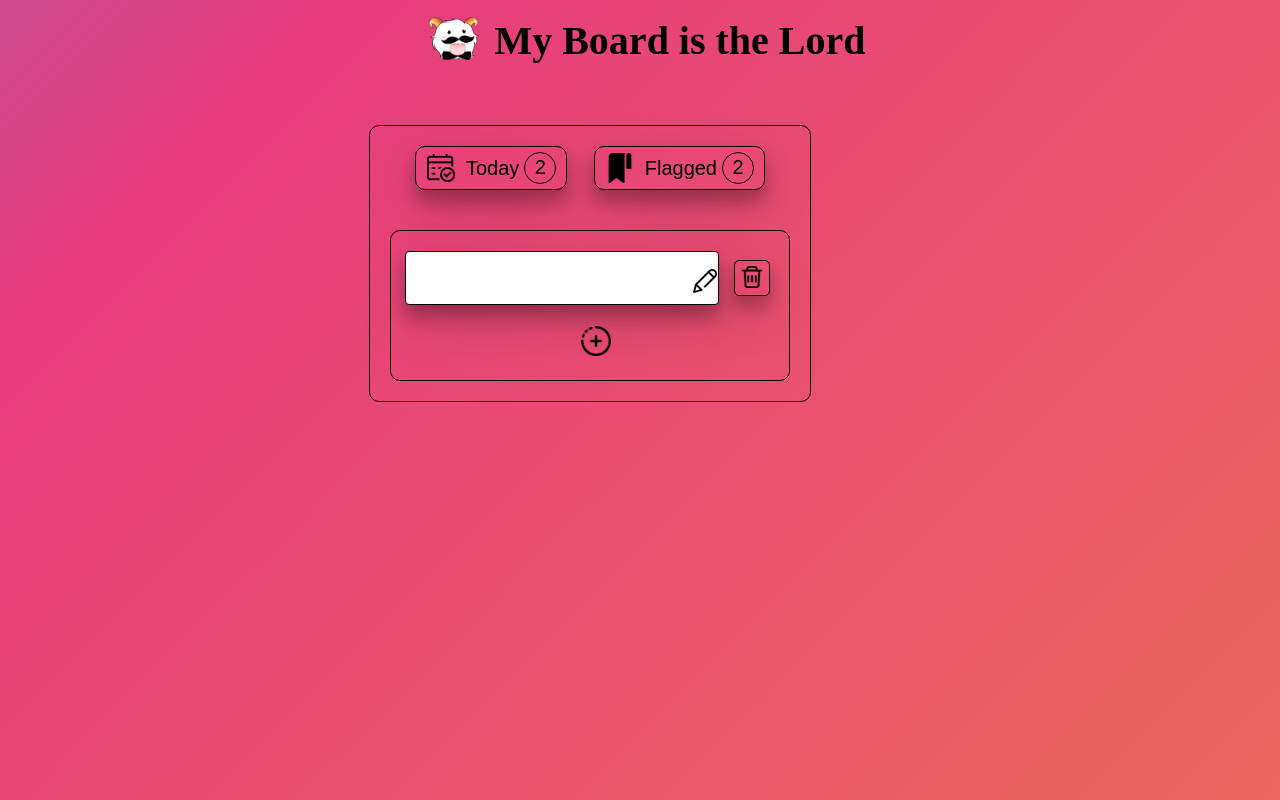
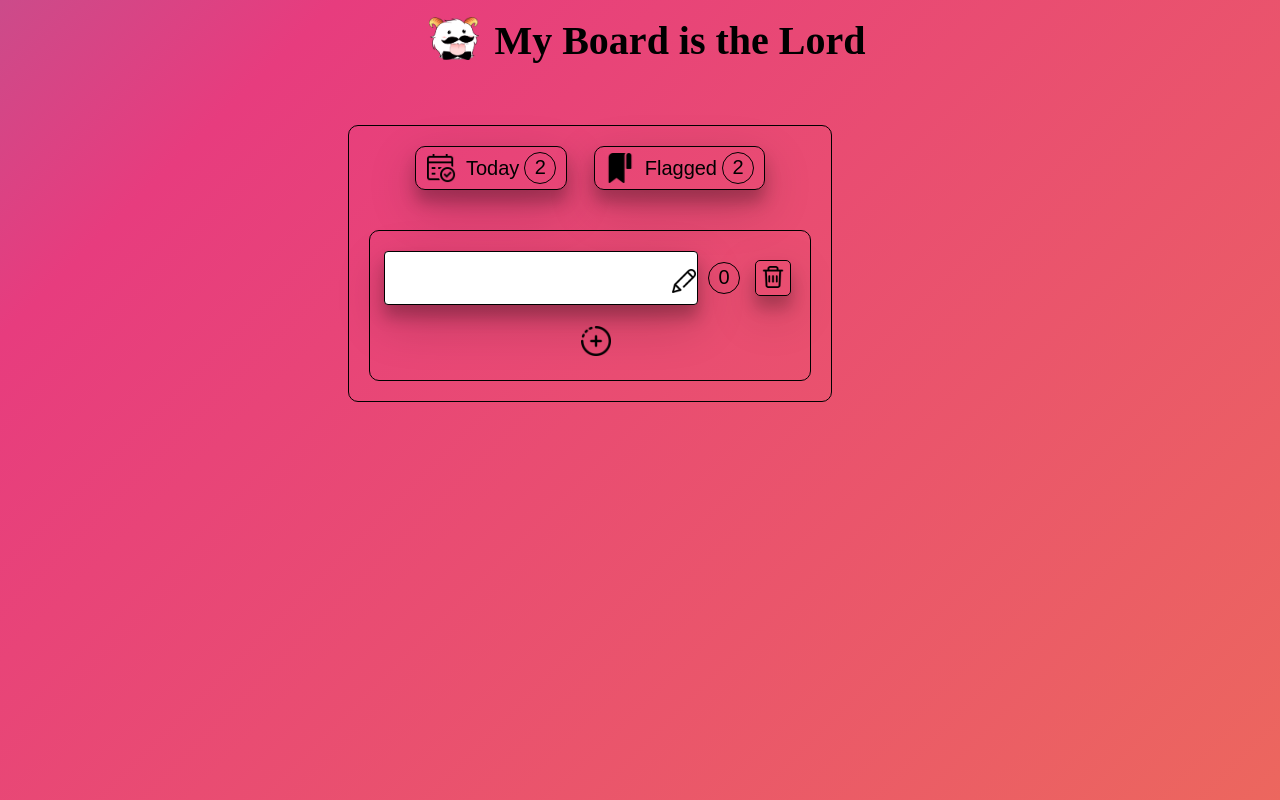
Before and after one commit to oPuDDingo/To_Do_List_Prog_3, an Angular app in the folder frontend/: page / in a window 1280 px wide. Both pictures are taken after a click on the button 590 px from the left and 268 px from the top of the page. Built offline with nearby package versions, Linux system fonts and the light colour scheme.

Commit message:
implements counter to board lists

```diff
--- a/frontend/src/app/board/board.component.html
+++ b/frontend/src/app/board/board.component.html
@@ -19,6 +19,7 @@
                     <input id="{{'title-input'+i}}" type="text" maxlength="18" (blur)="focusOutTitleInput(i)" [focusMe]="true" [(ngModel)]="list.title"/>
                     <button (click)="onEditClicked(i, $event)"><img src="/assets/edit.png"/></button>
                 </div>
+                <div class="rounded"> {{list.reminders.length}}</div>
                 <button class="delete-button" (click)="onDeleteClicked(list)"> <img src="/assets/trash.png"/></button>
             </div>
             <button class="plus-btn" (click)="onPlusClicked()"><img src="/assets/plus.png"/></button>
--- a/frontend/src/app/board/board.component.scss
+++ b/frontend/src/app/board/board.component.scss
@@ -10,7 +10,7 @@
 }
 
 .overview {
-  width: 400px;
+  width: max-content;
   margin-right: 100px;
   border: 1px black solid;
   border-radius: 10px;
@@ -75,6 +75,7 @@
   display: flex;
   flex-direction: column;
   align-items: center;
+  width: 420px;
 }
 
 .list-element {
@@ -166,3 +167,16 @@
 .plus-btn:hover {
   transform: translateY(-4px);
 }
+
+.rounded {
+  height: 27px;
+  width: 30px;
+  border: 1px solid black;
+  border-radius: 50px;
+  text-align: center;
+  font-size: 20px;
+  padding-top: 3px;
+  margin-top: auto;
+  margin-bottom: auto;
+  margin-left: 10px;
+}
```
